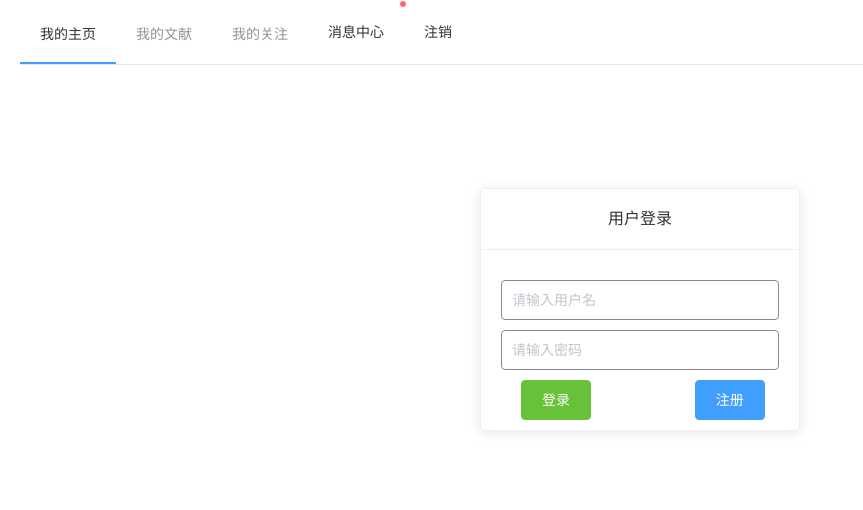
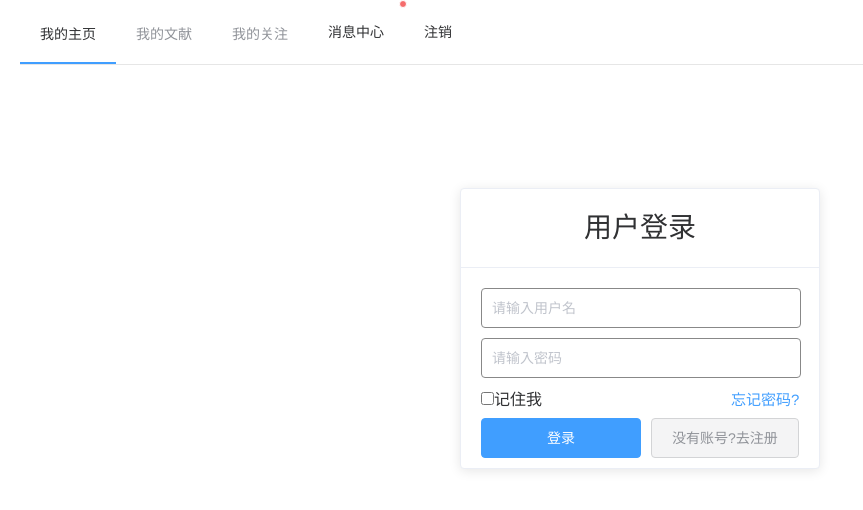
Before and after one commit to CastJo/ScienceShare-Front, a Vue app: page /SignIn in a window 1280 px wide. Shown: the top 510 px of the page, without its empty margins (0-863 px from the left). Built offline with nearby package versions, Linux system fonts and the light colour scheme.

Commit message:
修改用户登录和用户注册页面

```diff
--- a/src/views/SignIn.vue
+++ b/src/views/SignIn.vue
@@ -4,20 +4,28 @@
         <center>
 
             <el-card class="login-card">
-                <div slot="header">
+                <div slot="header" id="title">
                     <span>用户登录</span>
                 </div>
                 <div class="login-card-input">
-                <el-input placeholder="请输入用户名" type="text" v-model="loginInfoVo.username"/>
-                <el-input placeholder="请输入密码" type="password" v-model="loginInfoVo.password"/>
+                    <el-input placeholder="请输入用户名" type="text" v-model="loginInfoVo.username"/>
+                    <el-input placeholder="请输入密码" type="password" v-model="loginInfoVo.password"/>
                 </div>
+                    <div class="rememberMeLabel">
+                        <div>
+                            <input type="checkbox"><span>记住我</span>
+                        </div>
+                        <div>
+                            <el-button type="text" id="forgetPaswd">忘记密码?</el-button>
+                        </div>
+                    </div>
                 <div class="login-card-bottom">
-                <el-col :span="2">
-                    <el-button class="bottomControl" type="success" v-on:click="SignIn">登录</el-button>
-                </el-col>
-                <el-col :span="2" :offset="13">
-                    <el-button class="bottomControl" type="primary" v-on:click="ToRegister" >注册</el-button>
-                </el-col>
+                    <div>
+                        <el-button id="loginBottom" type="primary" v-on:click="SignIn">登录</el-button>
+                    </div>
+                    <div>
+                        <el-button type="info" v-on:click="ToRegister" plain >没有账号?去注册</el-button>
+                    </div>
                 </div>
             </el-card>
         </center>
@@ -108,19 +116,42 @@
     }
 
     .login-card {
-        width: 320px;
+        width: 360px;
         padding-bottom: 10px;
     }
-
-    .login-card-bottom{
-        margin-top: 10px;
+    .login-card #title{
+        font-size: 28px;
+        font-family: "微软雅黑";
     }
 
-    .login-card input{
+    .login-card-bottom div{
+        float: left;
+    }
+
+    .login-card-bottom #loginBottom{
+        width: 160px;
+        margin-right: 10px;
+    }
+
+    .rememberMeLabel div{
+        float: left;
+        height: 30px;
+    }
+
+    .rememberMeLabel #forgetPaswd{
+        width: 60px;
+        font-size: 15px;
+        height: 10px;
+        padding: 0;
+        margin-left: 188px;
+    }
+
+    .login-card-input input{
         display: block;
         height: 40px;
         line-height: 40px;
-        margin-top: 10px;
+        margin-bottom: 10px;
+        width: 320px;
         outline: none;
         border: 1px solid #888;
         padding: 10px;
@@ -138,9 +169,5 @@
     /*    box-sizing: border-box;*/
     /*}*/
 
-    .bottomControl {
-        height: 40px;
-        margin-left: 20px;
-    }
 
 </style>
--- a/src/views/SignUp.vue
+++ b/src/views/SignUp.vue
@@ -4,14 +4,14 @@
 
             <el-card class="register-card">
                 <div slot="header" class="register-card-header">
-                    <el-row>
-                    <div id="back">
-                        <el-button  v-on:click="ToLogin" ><span>返回</span></el-button>
+
+                    <div >
+                        <el-button type="info" plain id="back" v-on:click="ToLogin" ><span>返回</span></el-button>
                     </div>
                     <div id="name">
-                    <span >用户注册</span>
+                        <span >用户注册</span>
                     </div>
-                    </el-row>
+
                 </div>
                 <div class="register-card-input">
                 <el-input placeholder="请输入用户名" type="text" v-model="loginInfoVo.username"/>
@@ -24,21 +24,12 @@
                     <el-input placeholder="请输入验证码" type="text" v-model="loginInfoVo.code"/>
 
                     <el-button :disabled="inputed" @click='sendPin' class="bottomControl" name='codeButton'
-                               type="primary"><span v-if="inputed">{{this.auth_time}}</span>
+                               type="primary" plain><span v-if="inputed">{{this.auth_time}}</span>
                         <span v-else>获取验证码</span></el-button>
 
                 </el-row>
                 </div>
-                <div class="register-card-bottom">
-                <el-col :span="2" :offset="2">
-
-                </el-col>
-                <el-col :span="2" :offset="13">
-                    <el-button type="success" v-on:click="register">注册</el-button>
-                </el-col>
-                </div>
-
-
+                <el-button v-on:click="register" class = register-bottomcontrol>注册</el-button>
             </el-card>
         </center>
 
@@ -189,13 +180,21 @@
 </script>
 
 <style>
+    .register-card-header div{
+        float: left;
+    }
     .register-card-header{
-        align-content: center;
+        height: 40px;
+
     }
     .register-card-header #back{
+        width: 50px;
+        padding: 12px 0;
     }
     .register-card-header #name{
-
+        margin-left: 73px;
+        font-size: 28px;
+        font-family: "微软雅黑";
     }
     .wrap {
         text-align: center;
@@ -206,7 +205,6 @@
 }
     .register-card {
         width: 400px;
-        padding-bottom: 10px;
     }
     .register-card input{
         display: block;
@@ -232,7 +230,14 @@
 
     .bottomControl {
         height: 40px;
-        margin-left: 20px;
+        margin-left: 10px;
+    }
+    .register-bottomcontrol{
+        background-color: #409EFF;
+        color: #FFFFFF;
+        height: 45px;
+        font-weight: bold;
+        width: 360px;
     }
 
 
```
